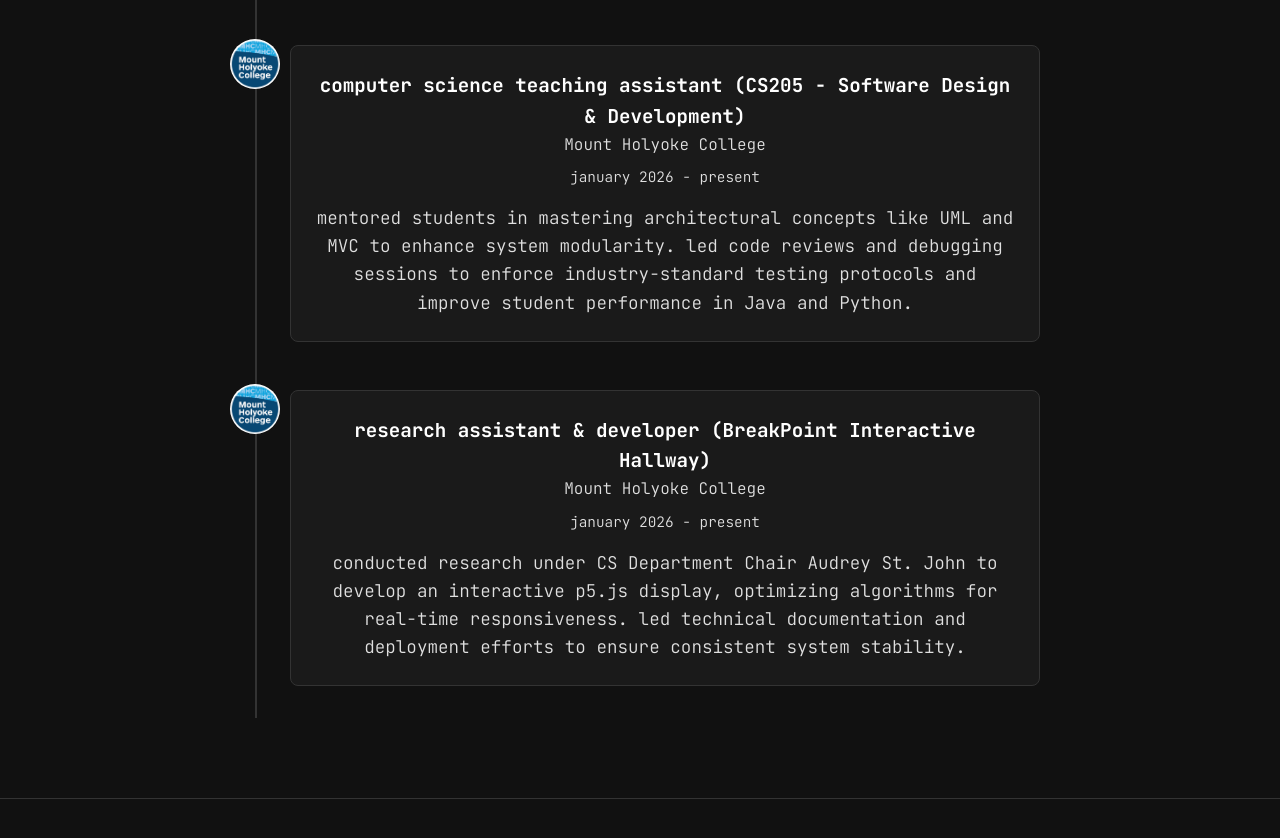
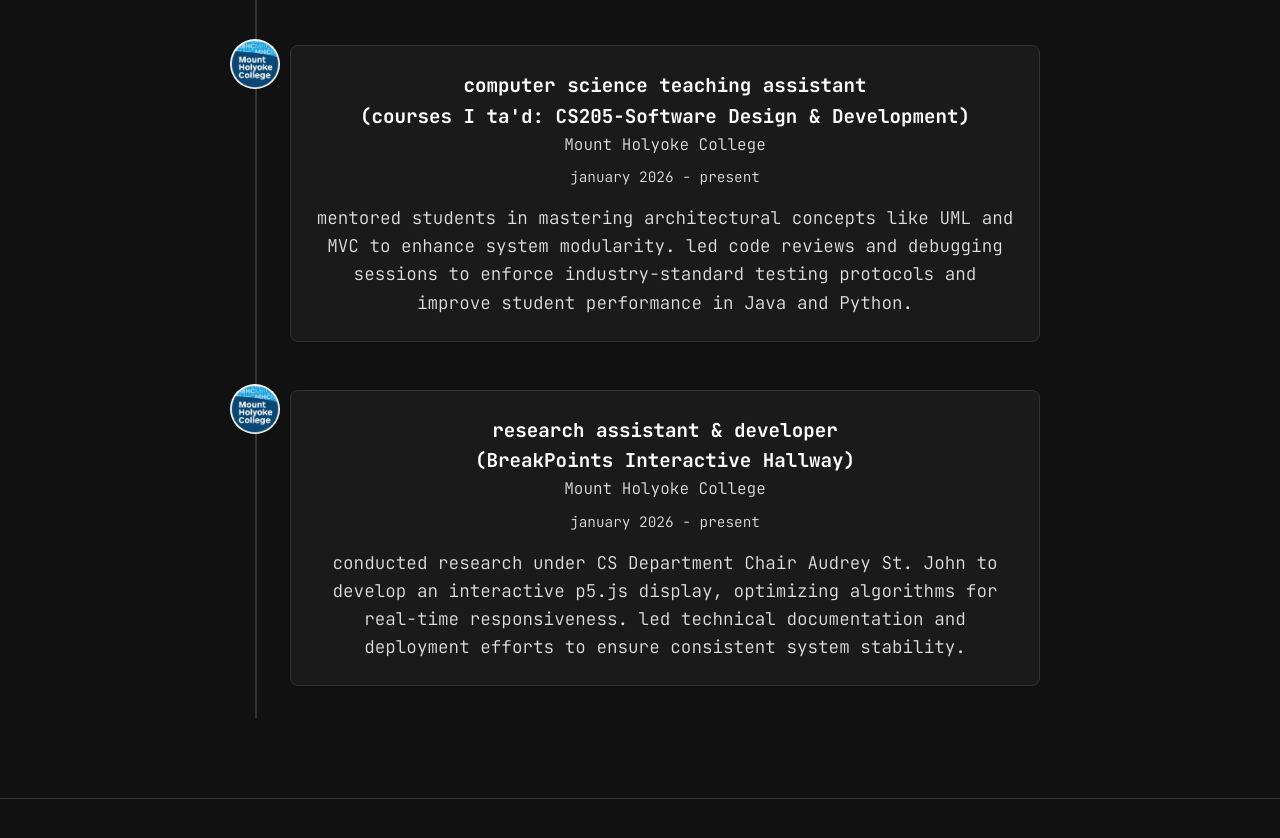
Before and after one commit to llchn/25-pf, a plain HTML site: page index.html in a window 1280 px wide. Shown: the part 2034-2872 px from the top of the page. Drawn offline with nearby package versions, Linux system fonts and the light colour scheme.

Commit message:
name line breaks

```diff
--- a/index.html
+++ b/index.html
@@ -113,7 +113,8 @@
                     <div class="timeline-item" id="moho">
                         <div class="timeline-dot"></div>
                         <div class="timeline-content">
-                            <h3>computer science teaching assistant (CS205 - Software Design & Development)</h3>
+                            <h3>computer science teaching assistant <br> (courses I ta'd: CS205-Software Design &
+                                Development)</h3>
                             <h4>Mount Holyoke College</h4>
                             <span class="date">january 2026 - present</span>
                             <p>mentored students in mastering architectural concepts like UML and MVC to enhance system
@@ -125,7 +126,7 @@
                     <div class="timeline-item" id="moho">
                         <div class="timeline-dot"></div>
                         <div class="timeline-content">
-                            <h3>research assistant & developer (BreakPoint Interactive Hallway)</h3>
+                            <h3>research assistant & developer <br> (BreakPoints Interactive Hallway)</h3>
                             <h4>Mount Holyoke College</h4>
                             <span class="date">january 2026 - present</span>
                             <p>conducted research under CS Department Chair Audrey St. John to develop an interactive
```
